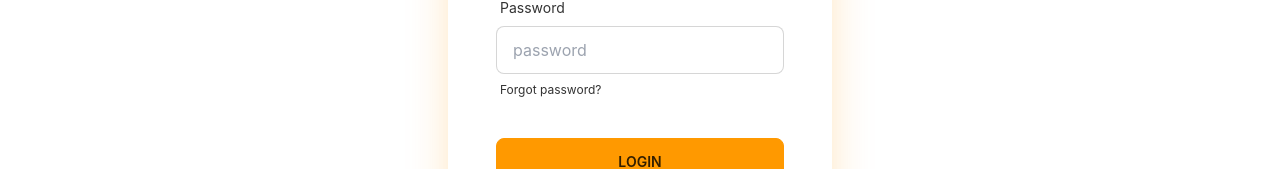
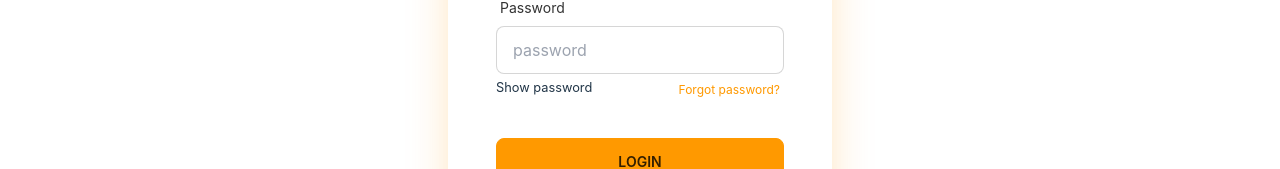
Before and after one commit to AbdullahWB/my-7rd-practice-react-app, a React (Vite) app: page /login in a window 1280 px wide. Shown: the part 306-475 px from the top of the page. Built offline with nearby package versions, Linux system fonts and the light colour scheme; no server answers.

Commit message:
some style changes

```diff
--- a/src/Components/Login/Login.jsx
+++ b/src/Components/Login/Login.jsx
@@ -1,9 +1,14 @@
-import React, { useContext } from 'react';
-import { Link } from 'react-router-dom';
+import React, { useContext, useState } from 'react';
+import { Link, useLocation, useNavigate } from 'react-router-dom';
 import { AuthContext } from '../Provider/AuthProvider';
 
 const Login = () => {
     const { singIn } = useContext(AuthContext)
+    const navigate = useNavigate()
+    const location = useLocation()
+    const [show, setShow] = useState(false)
+    console.log(location);
+    const from = location.state?.from?.pathname || "/";
 
     const handleLogin = event => {
         event.preventDefault();
@@ -18,6 +23,8 @@ const Login = () => {
             .then(result => {
                 const loggedUser = result.user
                 console.log(loggedUser)
+                form.reset()
+                navigate(from , {replace: true})
             })
             .catch(error => {
                 console.log(error);
@@ -39,10 +46,17 @@ const Login = () => {
                             <label className="label">
                                 <span className="label-text">Password</span>
                             </label>
-                            <input type="password" name='password' required placeholder="password" className="input input-bordered" />
+                            <input type={show ? "text" : "password"} name='password' required placeholder="password" className="input input-bordered" />
+                            <div className='flex'>
+                            <p onClick={() => setShow(!show)}><small>
+                                {
+                                    show ? <span>Hide password</span> : <span>Show password</span>
+                            }
+                            </small></p>
                             <label className="label">
-                                <a href="#" className="label-text-alt link link-hover">Forgot password?</a>
+                                <a href="#" className="label-text-alt link link-hover text-primary">Forgot password?</a>
                             </label>
+                            </div>
                         </div>
                         <div className="form-control mt-6">
                             <button className="btn btn-primary">Login</button>
--- a/src/Components/Provider/AuthProvider.jsx
+++ b/src/Components/Provider/AuthProvider.jsx
@@ -8,12 +8,15 @@ const auth = getAuth(app)
 
 const AuthProvider = ({ children }) => {
     const [user, setUser] = useState(null);
+    const [loading, setLoading] = useState(true);
 
     const createUser = (email, password) => {
+        setLoading(true);
         return createUserWithEmailAndPassword(auth, email, password)
     }
 
     const singIn = (email, password) => {
+        setLoading(true);
         return signInWithEmailAndPassword(auth, email, password)
     }
 
@@ -24,7 +27,8 @@ const AuthProvider = ({ children }) => {
     //observe changes
     useEffect(() => {
        const unsubscribe = onAuthStateChanged(auth, currentUser => {
-            setUser(currentUser);
+           setUser(currentUser);
+           setLoading(false)
        })
         // stop observing while unmounting
         return () => {
@@ -36,7 +40,8 @@ const AuthProvider = ({ children }) => {
         user,
         createUser,
         singIn,
-        logOut
+        logOut,
+        loading
     }
     return (
         <AuthContext.Provider value={authIno}>
--- /dev/null
+++ b/src/Routs/PrivetRout.jsx
@@ -0,0 +1,18 @@
+import React, { useContext } from 'react';
+import { AuthContext } from '../Components/Provider/AuthProvider';
+import { Navigate, useLocation } from 'react-router-dom';
+
+const PrivetRout = ({ children }) => {
+    const { user, loading } = useContext(AuthContext);
+    console.log(user);
+    const location = useLocation()
+    if (loading) {
+        return <progress className="progress w-56"></progress>
+    }
+    if (user) {
+        return children
+    }
+    return <Navigate to="/login" state={{from: location }} replace></Navigate>
+};
+
+export default PrivetRout;
--- a/src/main.jsx
+++ b/src/main.jsx
@@ -15,6 +15,7 @@ import cartProductLoader from './Loaders/cartProductsLoaders';
 import Checkout from './Components/ProceedCheckout/Checkout';
 import SingUp from './Components/SingUp/SingUp';
 import AuthProvider from './Components/Provider/AuthProvider';
+import PrivetRout from './Routs/PrivetRout';
 
 const router = createBrowserRouter([
   {
@@ -36,7 +37,7 @@ const router = createBrowserRouter([
       },
       {
         path: 'checkout',
-        element: <Checkout></Checkout>
+        element: <PrivetRout><Checkout></Checkout></PrivetRout>
       },
       {
         path: '/login',
```
Also changed, not shown: firebase.json (added), 1 other file (tests, documents, lock files or other folders).
